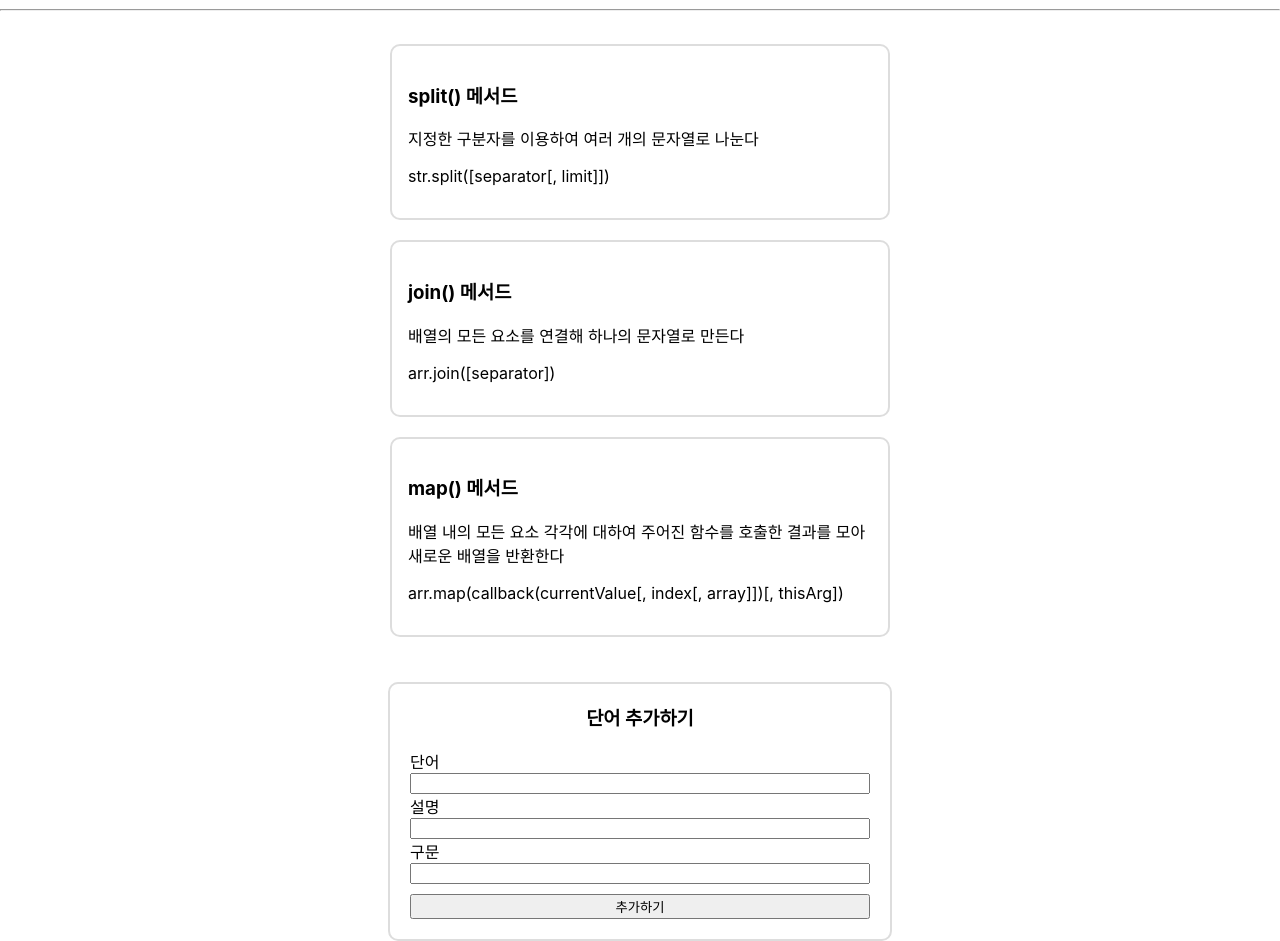
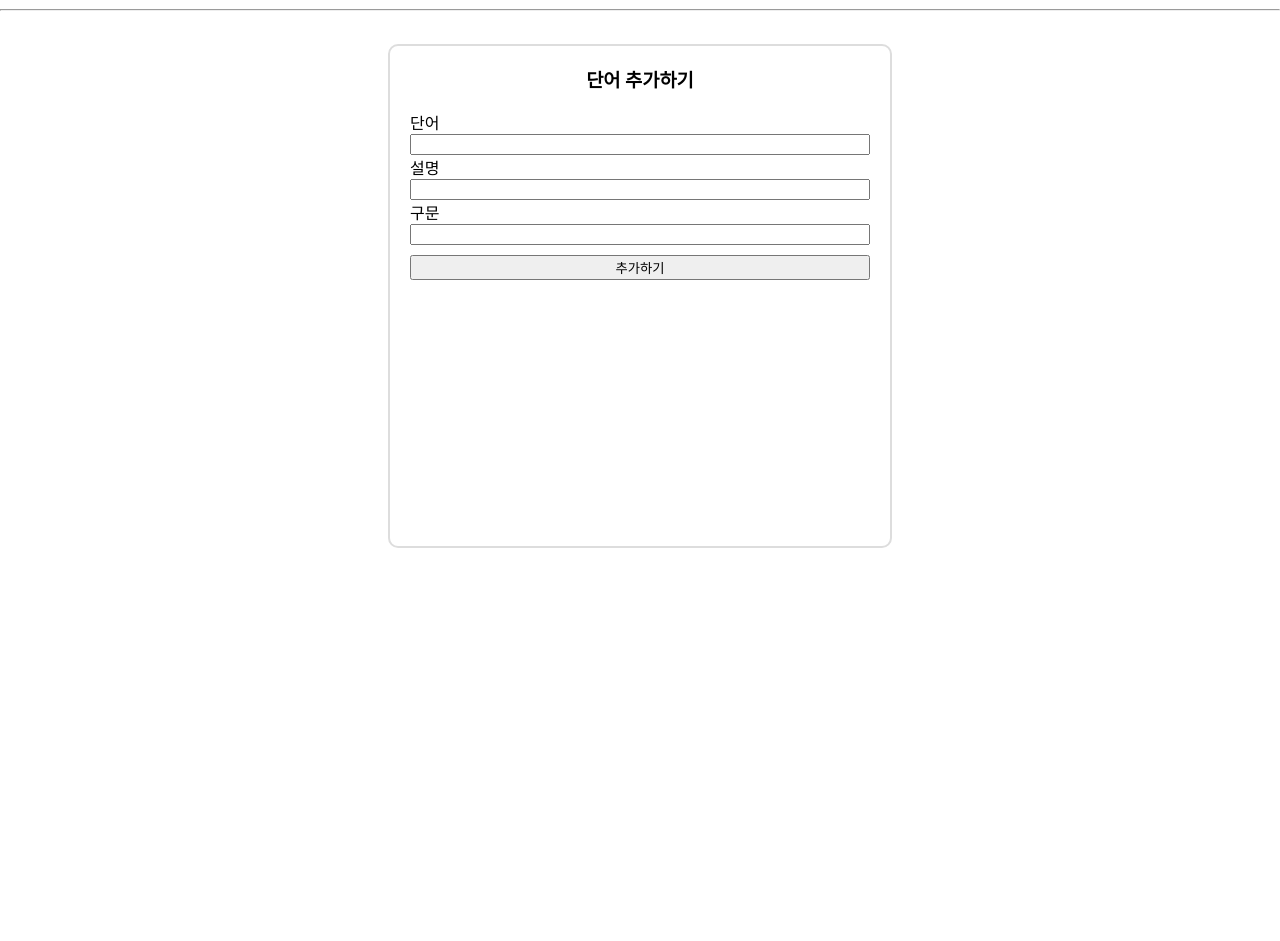
Before and after one commit to parkksss/my_dictionary, a React (Create React App) app: page /add in a window 1280 px wide. Shown: the part 80-1021 px from the top of the page. After the commit the page ends 800 px from the top, so only its background shows below. Built offline with nearby package versions, Linux system fonts and the light colour scheme.

Commit message:
connect all page whit router

```diff
--- a/package.json
+++ b/package.json
@@ -8,6 +8,7 @@
     "@testing-library/user-event": "^13.2.1",
     "react": "^17.0.2",
     "react-dom": "^17.0.2",
+    "react-router-dom": "5.2.1",
     "react-scripts": "5.0.0",
     "styled-components": "^5.3.5",
     "web-vitals": "^2.1.0"
--- a/src/Add.js
+++ b/src/Add.js
@@ -2,26 +2,27 @@ import React from 'react';
 import styled from 'styled-components';
 
 const Add = (props) => {
-  // const input_t = React.useRef(null);
-  // const input_d = React.useRef(null);
-  // const input_u = React.useRef(null);
+  const input_t = React.useRef(null);
+  const input_d = React.useRef(null);
+  const input_u = React.useRef(null);
   // console.log(input_t.current.value, input_d.current.value, input_u.current.value);
 
+
+
   return (
-    <div> </div>
-    // <Note>
-    //   <h3>단어 추가하기</h3>
+    <Note>
+      <h3>단어 추가하기</h3>
 
-    //   <AddForm>
-    //     <label>단어</label>
-    //     <input type="text" ref={input_t}/>
-    //     <label>설명</label>
-    //     <input type="text" ref={input_d}/>
-    //     <label>구문</label>
-    //     <input type="text" ref={input_u}/>
-    //     <button type="submit" value="Submit">추가하기</button>
-    //   </AddForm>
-    // </Note>
+      <AddForm>
+        <label>단어</label>
+        <input type="text" ref={input_t}/>
+        <label>설명</label>
+        <input type="text" ref={input_d}/>
+        <label>구문</label>
+        <input type="text" ref={input_u}/>
+        <button type="submit" value="Submit">추가하기</button>
+      </AddForm>
+    </Note>
   );
 }
 
--- a/src/App.js
+++ b/src/App.js
@@ -1,8 +1,10 @@
 import React from 'react';
 import styled from 'styled-components';
+import { Route, Link } from "react-router-dom";
 
 import Notes from './Notes'
 import Add from './Add'
+import Edit from './Edit'
 
 function App() {
 
@@ -21,33 +23,39 @@ function App() {
   //   desc: '지정한 구분자를 이용하여 여러 개의 문자열로 나눈다',
   //   use: 'str.split([separator[, limit]])'},
   // ]
-  const input_t = React.useRef(null);
-  const input_d = React.useRef(null);
-  const input_u = React.useRef(null);
 
-  const addNote = () => {
-    const new_title = input_t.current.value;
-    const new_desc = input_d.current.value;
-    const new_use = input_u.current.value;
-    setNotes({ title: [...notes.title, new_title], desc: [...notes.desc, new_desc], use: [...notes.use, new_use]});
-  };
-  const handleSubmit = (e) => {
-    // submit을 할 때 페이지 자체가 새로고침이 되는 것을 막음
-    e.preventDefault();
-  };
+  // const input_t = React.useRef(null);
+  // const input_d = React.useRef(null);
+  // const input_u = React.useRef(null);
+
+  // const addNote = () => {
+  //   const new_title = input_t.current.value;
+  //   const new_desc = input_d.current.value;
+  //   const new_use = input_u.current.value;
+  //   setNotes({ title: [...notes.title, new_title], desc: [...notes.desc, new_desc], use: [...notes.use, new_use]});
+  // };
+  // const handleSubmit = (e) => {
+  //   // submit을 할 때 페이지 자체가 새로고침이 되는 것을 막음
+  //   e.preventDefault();
+  // };
 
   return (
     <AppWrap className="App">
         <Header className="App-header">
-          <h1>나만의 단어장</h1>
+          <Link style={{'text-decoration': 'none' }} to="/"><h1>나만의 단어장</h1></Link>
           <hr/>
         </Header>
-      <Container>
-        <Notes notes={notes}/>
-      </Container>
-      {/* <Add/> */}
+        <Route path="/" exact>
+          <Notes notes={notes}/>
+        </Route>
+        <Route path="/add">
+          <Add/>
+        </Route>
+        <Route path="/edit/:word">
+          <Edit notes={notes}/>
+        </Route>
 
-      <Note>
+      {/* <Note>
         <h3>단어 추가하기</h3>
 
         <AddForm onSubmit={handleSubmit}>
@@ -59,7 +67,7 @@ function App() {
           <input type="text" ref={input_u}/>
           <button value="Submit" onClick={addNote}>추가하기</button>
         </AddForm>
-      </Note>
+      </Note> */}
       {/* <button>추가하기</button> */}
     </AppWrap>
   );
@@ -81,31 +89,32 @@ const Header = styled.header`
   }
 `;
 
-const Container = styled.div`
-  width: 95%;
-  max-width: 500px;
-  margin-top: 25px;
-`;
 
-const Note = styled.div`
-  width: 95%;
-  max-width: 500px;
-  height: 500px;
-  margin-top: 25px;
-  border: 2px solid #ddd;
-  border-radius: 10px;
-  h3 {
-    text-align: center;
-  }
-`;
-const AddForm = styled.form`
-  padding: 0 20px 20px;
-  display: flex;
-  flex-direction: column;
-  button {
-    margin-top: 10px;
-  }
-`;
+// const Container = styled.div`
+//   width: 95%;
+//   max-width: 500px;
+//   margin-top: 25px;
+// `;
+
+// const Note = styled.div`
+//   width: 95%;
+//   max-width: 500px;
+//   height: 500px;
+//   margin-top: 25px;
+//   border: 2px solid #ddd;
+//   border-radius: 10px;
+//   h3 {
+//     text-align: center;
+//   }
+// `;
+// const AddForm = styled.form`
+//   padding: 0 20px 20px;
+//   display: flex;
+//   flex-direction: column;
+//   button {
+//     margin-top: 10px;
+//   }
+// `;
 
 
 export default App;
--- /dev/null
+++ b/src/Edit.js
@@ -0,0 +1,12 @@
+import React from 'react';
+import styled from 'styled-components';
+
+const Edit = () => {
+  return (
+  <div>
+    <h1>수정페이지 입니다!</h1>
+  </div>
+  );
+}
+
+export default Edit;
--- a/src/Notes.js
+++ b/src/Notes.js
@@ -1,7 +1,9 @@
 import React from 'react';
 import styled from 'styled-components';
+import { useHistory } from "react-router-dom";
 
 const Notes = (props) => {
+  let history = useHistory();
   const my_notes = props.notes
   const notes_title = my_notes.title;
 
@@ -13,14 +15,27 @@ const Notes = (props) => {
             <h3>{my_notes.title[idx]}</h3>
             <p>{my_notes.desc[idx]}</p>
             <p>{my_notes.use[idx]}</p>
+            <button onClick={()=>{
+              const word = my_notes.title[idx].split(" ")[0]
+              history.push("/edit/"+ word);
+            }}>수정</button>
           </NoteWrap>
         );
       })}
+      <button
+        onClick={() => {
+          history.push("/add");
+        }}>
+        추가하기
+      </button>
     </div>
   );
 }
 
 const NoteWrap = styled.div`
+  width: 95%;
+  max-width: 500px;
+  margin-top: 25px;
   padding: 16px;
   margin-bottom: 20px;
   border: 2px solid #ddd;
--- a/src/index.js
+++ b/src/index.js
@@ -3,11 +3,12 @@ import ReactDOM from 'react-dom';
 import './index.css';
 import App from './App';
 import reportWebVitals from './reportWebVitals';
+import { BrowserRouter } from 'react-router-dom';
 
 ReactDOM.render(
-  <React.StrictMode>
+  <BrowserRouter>
     <App />
-  </React.StrictMode>,
+  </BrowserRouter>,
   document.getElementById('root')
 );
 
```
Also changed, not shown: 1 other file (tests, documents, lock files or other folders).
